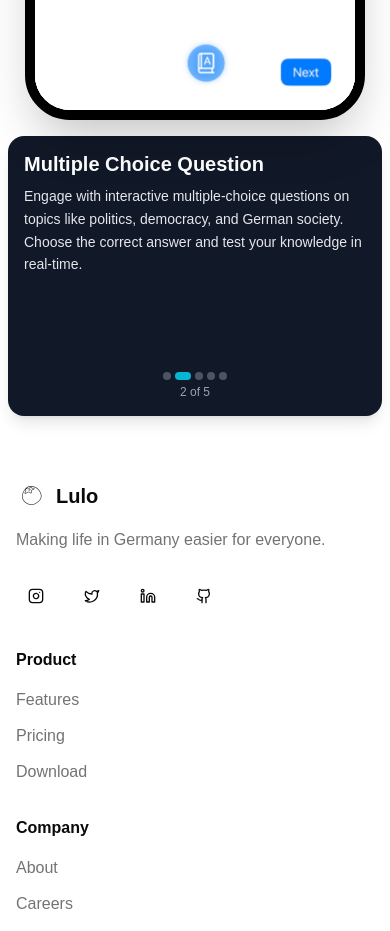
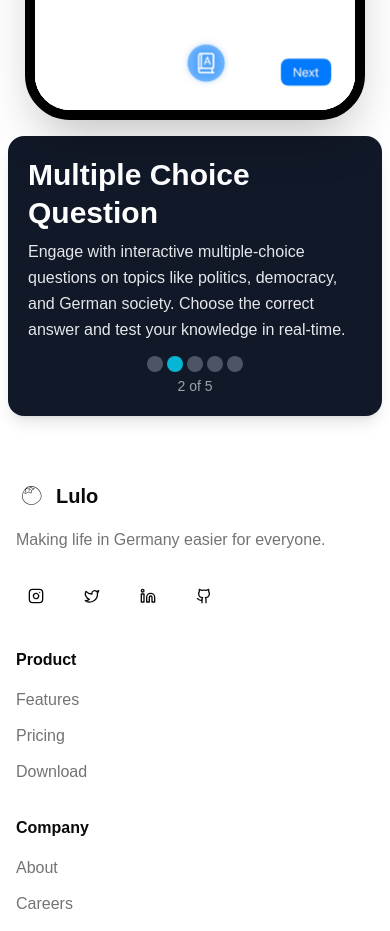
Before and after one commit to yesid-lopez/deu-landing, a Next.js app: page / in a window 390 px wide. Shown: the part 1420-2351 px from the top of the page. Built offline with nearby package versions, Linux system fonts and the light colour scheme.

Commit message:
Enhance Features component typography and styling
- Increase font sizes for better readability
- Adjust padding and indicator dot sizes
- Fine-tune responsive text scaling
- Improve visual hierarchy of feature descriptions

```diff
--- a/src/components/features.tsx
+++ b/src/components/features.tsx
@@ -126,7 +126,7 @@ export function Features() {
         {/* Feature Description */}
         <div className="w-full lg:w-3/5 max-w-[400px] sm:max-w-[500px] lg:max-w-2xl mx-auto lg:mx-0">
           {/* Static card container with fixed dimensions */}
-          <div className="bg-gray-900 text-white p-4 sm:p-5 lg:p-10 rounded-2xl shadow-lg h-[280px] sm:h-[320px] lg:h-[400px] w-full flex flex-col relative overflow-hidden">
+          <div className="bg-gray-900 text-white p-5 lg:p-10 rounded-2xl shadow-lg h-[280px] sm:h-[320px] lg:h-[400px] w-full flex flex-col relative overflow-hidden">
             {/* Content container with static navigation */}
             <div className="flex flex-col h-full">
               {/* Animated text content */}
@@ -139,10 +139,10 @@ export function Features() {
                     exit={{ opacity: 0, y: -20 }}
                     transition={{ duration: 0.3 }}
                   >
-                    <h3 className="text-xl sm:text-2xl lg:text-3xl font-bold mb-2 sm:mb-3 lg:mb-5 text-white leading-tight">
+                    <h3 className="text-3xl sm:text-4xl font-bold mb-2 sm:mb-3 lg:mb-5 text-white leading-tight">
                       {currentFeature.title}
                     </h3>
-                    <p className="text-sm sm:text-base lg:text-lg text-gray-200 mb-3 sm:mb-4 lg:mb-8 overflow-y-auto max-h-[120px] sm:max-h-[140px] lg:max-h-none leading-relaxed">
+                    <p className="text-md sm:text-xl text-gray-200 mb-3 sm:mb-4 lg:mb-8 overflow-y-auto max-h-[120px] sm:max-h-[140px] lg:max-h-none leading-relaxed">
                       {currentFeature.description}
                     </p>
                   </motion.div>
@@ -161,7 +161,7 @@ export function Features() {
                         handleUserInteraction();
                       }}
                       className={cn(
-                        "w-2 h-2 sm:w-2.5 sm:h-2.5 md:w-3 md:h-3 rounded-full transition-all",
+                        "w-4 h-4 sm:h-3 sm:w-3 rounded-full transition-all",
                         currentFeatureIndex === index
                           ? "bg-cyan-500 w-4 sm:w-5 md:w-6"
                           : "bg-gray-600 hover:bg-gray-500"
@@ -172,7 +172,7 @@ export function Features() {
                 </div>
 
                 {/* Feature counter */}
-                <div className="mt-1 sm:mt-2 text-xs sm:text-sm text-gray-400 text-center sm:text-left">
+                <div className="mt-1 sm:mt-2 text-sm sm:text-sm text-gray-400 text-center sm:text-left">
                   {currentFeatureIndex + 1} of {features.length}
                 </div>
               </div>
```
